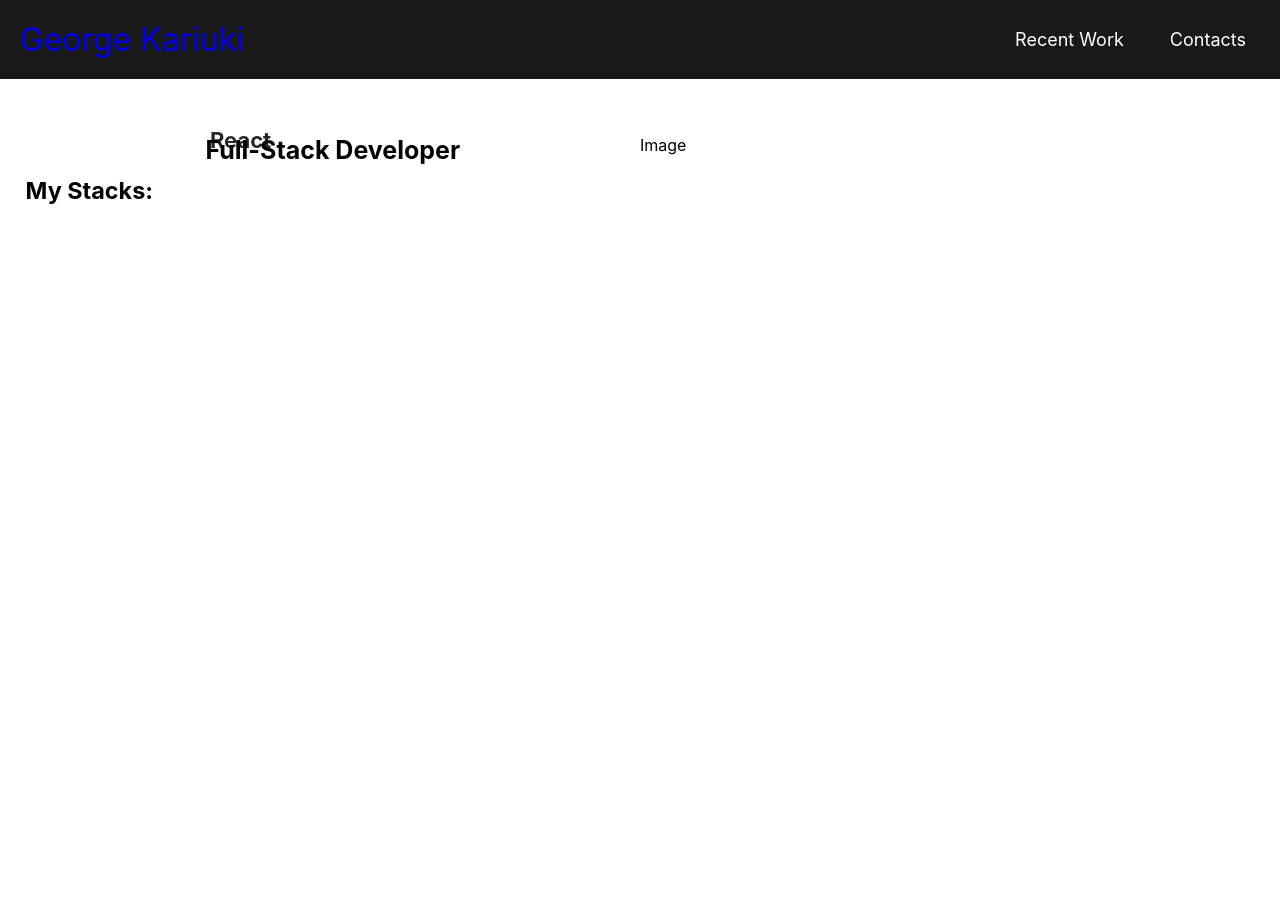
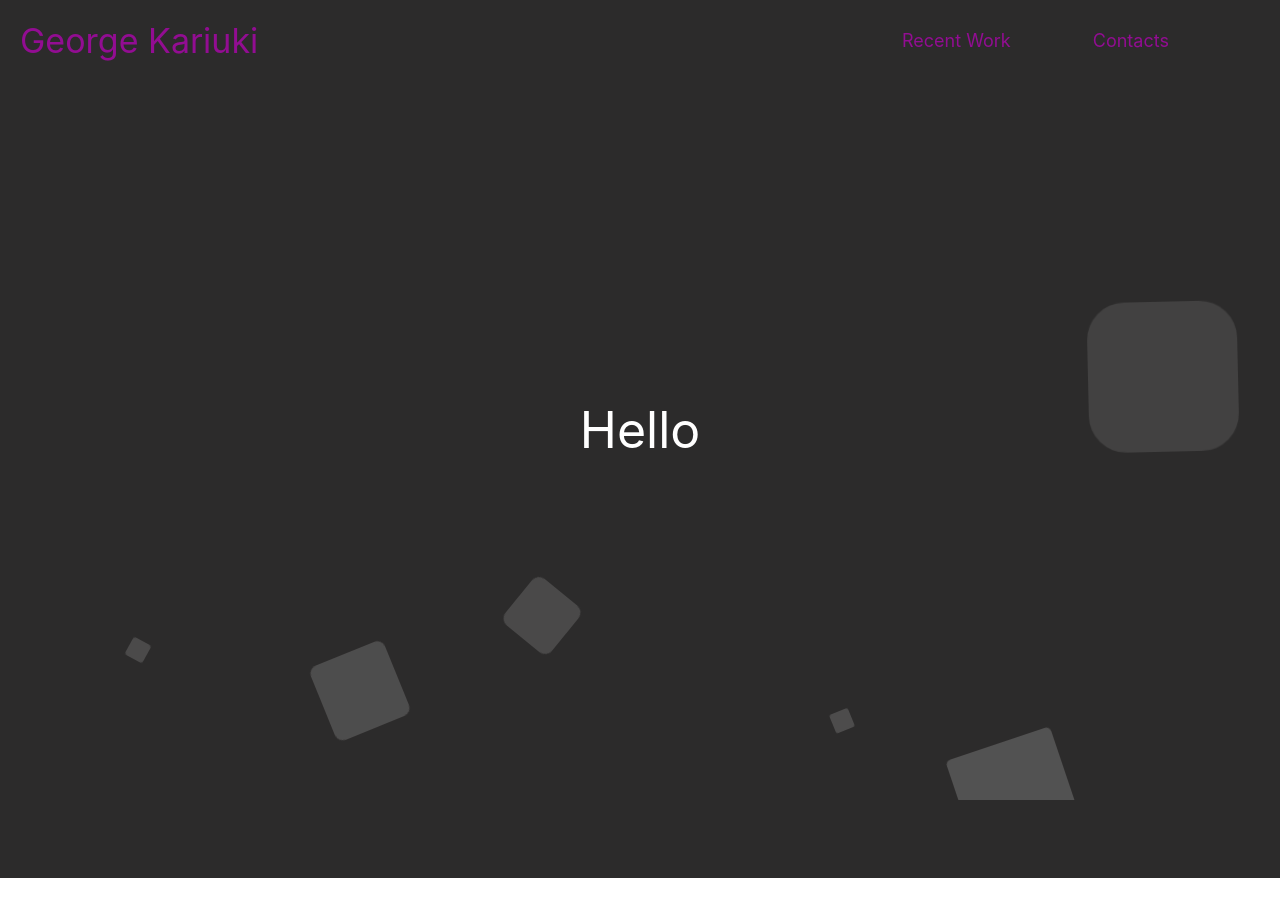
Before and after one commit to George-k-tech/portfolio, a React (Create React App) app: page / in a window 1280 px wide. Shown: the top 916 px of the page. Before the commit the page ends 800 px from the top, so only its background shows below. Built offline with nearby package versions, Linux system fonts and the light colour scheme.

Commit message:
changes in the home page

```diff
--- a/src/components/Navbar.js
+++ b/src/components/Navbar.js
@@ -4,19 +4,30 @@ import "../main.css";
 const Navbar = () => {
   return (
     <div className="navbar">
-
       <div className="navbar-logo">
-        <NavLink to="/">George Kariuki</NavLink>
+        <NavLink to="/" className="a">George Kariuki</NavLink>
       </div>
 
-      <ul className="navlinks">
-      <input type="checkbox" id="checkbox-toggle"></input>
-      <label htmlFor="checkbox-toggle" className="hamburger">&#9776;</label>
-        <div className="menu">
-        <li><NavLink to="/work" className="a">Recent Work</NavLink></li>
-        <li><NavLink to="/contact" className="a">Contacts</NavLink></li>
-        </div>
-      </ul>
+      <div className="navbar-body">
+        <ul className="navlinks">
+          <input type="checkbox" id="checkbox-toggle"></input>
+          <label htmlFor="checkbox-toggle" className="hamburger">
+            &#9776;
+          </label>
+          <div className="menu">
+            <li>
+              <NavLink to="/work" className="a">
+                Recent Work
+              </NavLink>
+            </li>
+            <li>
+              <NavLink to="/contacts" className="a">
+                Contacts
+              </NavLink>
+            </li>
+          </div>
+        </ul>
+      </div>
     </div>
   );
 };
--- a/src/main.css
+++ b/src/main.css
@@ -1,5 +1,5 @@
 :root {
-  --grey: rgb(26, 25, 25);
+  --grey: rgb(44, 43, 43);
   --font: Verdana, Geneva, Tahoma, sans-serif;
 }
 * {
@@ -9,8 +9,11 @@
   text-decoration: none;
   list-style: none;
 }
-
 .navbar {
+  position: fixed;
+  top: 0;
+  right: 0;
+  left: 0;
   display: flex;
   align-items: center;
   justify-content: space-between;
@@ -19,18 +22,22 @@
   color: #fff;
 }
 .navbar-logo{
-  font-size: 32px;
+  font-size: 34px;
+  color: rgb(63, 17, 63);
 }
-.navlinks .a{
-  color: #fff;
+.navbar-body{
+  width: 30%;
+}
+.a{
+  color:rgb(146, 13, 146);
 }
 .menu{
   display: flex;
-  gap: 1em;
+  gap: 3em;
   font-size: 18px;
 }
 .menu li:hover{
-  background-color: #4c9e9e;
+  background-color:white;
   border-radius: 5px;
   transition: 0.3s ease;
 }
@@ -48,188 +55,145 @@ input[type=checkbox] {
 }
 
 section {
-  padding: 3.5rem 2%;
+  padding: 4.9rem 0%;
 }
 
-.home {
+.context {
   width: 100%;
-  display: flex;
+  position: absolute;
+  top:50vh;
+
 }
 
-.home-left {
-  width: 50%;
+.context p{
+  text-align: center;
+  color: #fff;
+  font-size: 50px;
 }
 
-.home-left h2 {
-  font-size: 25px;
-  display: flex;
-  justify-content: center;
-  word-spacing: 10%;
+
+.area{
+  background: var(--grey);
+  background: -webkit-linear-gradient(to left, #8f94fb, #4e54c8);
+  width: 100%;
+  height:100vh;
+
+
 }
 
-.home-left-head {
-  display: flex;
-  margin-top: 10px;
+.circles{
+  position: absolute;
+  top: 0;
+  left: 0;
+  width: 100%;
+  height: 100%;
+  overflow: hidden;
 }
 
-.home-left-head-desc {
-  /*   background-color: blue; */
-  display: flex;
-  align-items: center;
-  width: 30%;
-  font-size: 20px;
+.circles li{
+  position: absolute;
+  display: block;
+  list-style: none;
+  width: 20px;
+  height: 20px;
+  background: rgba(255, 255, 255, 0.2);
+  animation: animate 25s linear infinite;
+  bottom: -150px;
+
 }
 
-.home-left-head-gif {
-  /* background-color: red; */
-  width: 70%;
-  height: 30px;
+.circles li:nth-child(1){
+  left: 25%;
+  width: 80px;
+  height: 80px;
+  animation-delay: 0s;
 }
 
-.home-left-head-gif-gif {
-  position: absolute;
-  top: 17.5%;
-  -webkit-animation: fadeslideUp 12s infinite;
-  /* Chrome, Opera 15+, Safari 5+ */
-  -moz-animation: fadeslideUp 12s infinite;
-  /* Fx 5+ */
-  -o-animation: fadeslideUp 12s infinite;
-  /* Opera 12+ */
-  animation: fadeslideUp 12s infinite;
+
+.circles li:nth-child(2){
+  left: 10%;
+  width: 20px;
+  height: 20px;
+  animation-delay: 2s;
+  animation-duration: 12s;
 }
 
-.home-left-head-gif-gif h4 {
-  text-align: center;
-  /*  background-color: blue; */
-  font-size: 22px;
+.circles li:nth-child(3){
+  left: 70%;
+  width: 20px;
+  height: 20px;
+  animation-delay: 4s;
 }
 
-#gif2 {
-  animation-delay: -9s;
-  -webkit-animation-delay: -9s;
+.circles li:nth-child(4){
+  left: 40%;
+  width: 60px;
+  height: 60px;
+  animation-delay: 0s;
+  animation-duration: 18s;
 }
 
-#gif3 {
-  animation-delay: -6s;
-  -webkit-animation-delay: -6s;
+.circles li:nth-child(5){
+  left: 65%;
+  width: 20px;
+  height: 20px;
+  animation-delay: 0s;
 }
 
-#gif4 {
-  animation-delay: -3s;
-  -webkit-animation-delay: -3s;
+.circles li:nth-child(6){
+  left: 75%;
+  width: 110px;
+  height: 110px;
+  animation-delay: 3s;
 }
 
-@-webkit-keyframes fadeslideUp {
-  0% {
-    opacity: 0;
-    -webkit-transform: translateY(-40%);
+.circles li:nth-child(7){
+  left: 35%;
+  width: 150px;
+  height: 150px;
+  animation-delay: 7s;
 }
 
-  10% {
-    opacity: 1;
-    -webkit-transform: translateY(-50%);
+.circles li:nth-child(8){
+  left: 50%;
+  width: 25px;
+  height: 25px;
+  animation-delay: 15s;
+  animation-duration: 45s;
 }
 
-  20% {
-    opacity: 1;
-    -webkit-transform: translateY(-60%);
+.circles li:nth-child(9){
+  left: 20%;
+  width: 15px;
+  height: 15px;
+  animation-delay: 2s;
+  animation-duration: 35s;
 }
 
-  25% {
-    opacity: 0;
-    -webkit-transform: translateY(-60%);
+.circles li:nth-child(10){
+  left: 85%;
+  width: 150px;
+  height: 150px;
+  animation-delay: 0s;
+  animation-duration: 11s;
 }
 
-  100% {
-    opacity: 0;
-    -webkit-transform: translateY(-50%);
-  }
+
+
+@keyframes animate {
+
+  0%{
+      transform: translateY(0) rotate(0deg);
+      opacity: 1;
+      border-radius: 0;
   }
 
-@-moz-keyframes fadeslideUp {
-  0% {
+  100%{
+      transform: translateY(-1000px) rotate(720deg);
       opacity: 0;
-    transform: translateY(-40%);
+      border-radius: 50%;
   }
 
-  10% {
-    opacity: 1;
-    transform: translateY(-50%);
-  }
-
-  20% {
-    opacity: 1;
-    transform: translateY(-50%);
-  }
-
-  25% {
-    opacity: 0;
-    transform: translateY(-60%);
-  }
-
-  100% {
-    opacity: 0;
-    transform: translateY(-60%);
-  }
-}
-
-@-o-keyframes fadeslideUp {
-  0% {
-    opacity: 0;
-    transform: translateY(-40%);
-  }
-
-  10% {
-    opacity: 1;
-    transform: translateY(-50%);
-  }
-
-  20% {
-    opacity: 1;
-    transform: translateY(-50%);
-  }
-
-  25% {
-    opacity: 0;
-    transform: translateY(-60%);
-  }
-
-  100% {
-    opacity: 0;
-    transform: translateY(-60%);
-  }
-}
-
-@keyframes fadeslideUp {
-  0% {
-    opacity: 0;
-    transform: translateY(-40%);
-    -ms-transform: translateY(-40%);
-  }
-
-  10% {
-    opacity: 1;
-    transform: translateY(-50%);
-    -ms-transform: translateY(-50%);
-  }
-
-  20% {
-    opacity: 1;
-    transform: translateY(-50%);
-    -ms-transform: translateY(-50%);
-  }
-
-  25% {
-    opacity: 0;
-    transform: translateY(-60%);
-    -ms-transform: translateY(-60%);
-  }
-
-  100% {
-    opacity: 0;
-    transform: translateY(-60%);
-    -ms-transform: translateY(-60%);
-  }
 }
 
 @media (max-width: 768px) {
--- a/src/pages/Home.js
+++ b/src/pages/Home.js
@@ -1,41 +1,24 @@
 const Home = () => {
   return (
     <section>
-      <div className="home">
-        <div className="home-left">
-          <h2>Full-Stack Developer </h2>
-
-          <div className="home-left-head">
-            <div className="home-left-head-desc">
-              <h3>My Stacks:</h3>
-            </div>
-
-            <div className="home-left-head-gif">
-
-              <div className="home-left-head-gif-gif" id="gif1">
-                <h4>Laravel</h4>
-              </div>
-
-              <div className="home-left-head-gif-gif" id="gif2">
-                <h4>React</h4>
-              </div>
-
-              <div className="home-left-head-gif-gif" id="gif3">
-                <h4>Flutter</h4>
-              </div>
-
-              <div className="home-left-head-gif-gif" id="gif4">
-                <h4>Angular</h4>
-              </div>
-
-            </div>
-          </div>
-
-          <div className="home-left-body"></div>
+      <div className="header">
+        <div class="context">
+          <p>Hello </p>
         </div>
 
-        <div className="home-right">
-          <p>Image</p>
+        <div class="area">
+          <ul class="circles">
+            <li></li>
+            <li></li>
+            <li></li>
+            <li></li>
+            <li></li>
+            <li></li>
+            <li></li>
+            <li></li>
+            <li></li>
+            <li></li>
+          </ul>
         </div>
       </div>
     </section>
```
Lines whose indentation alone changed are shown as unchanged.
